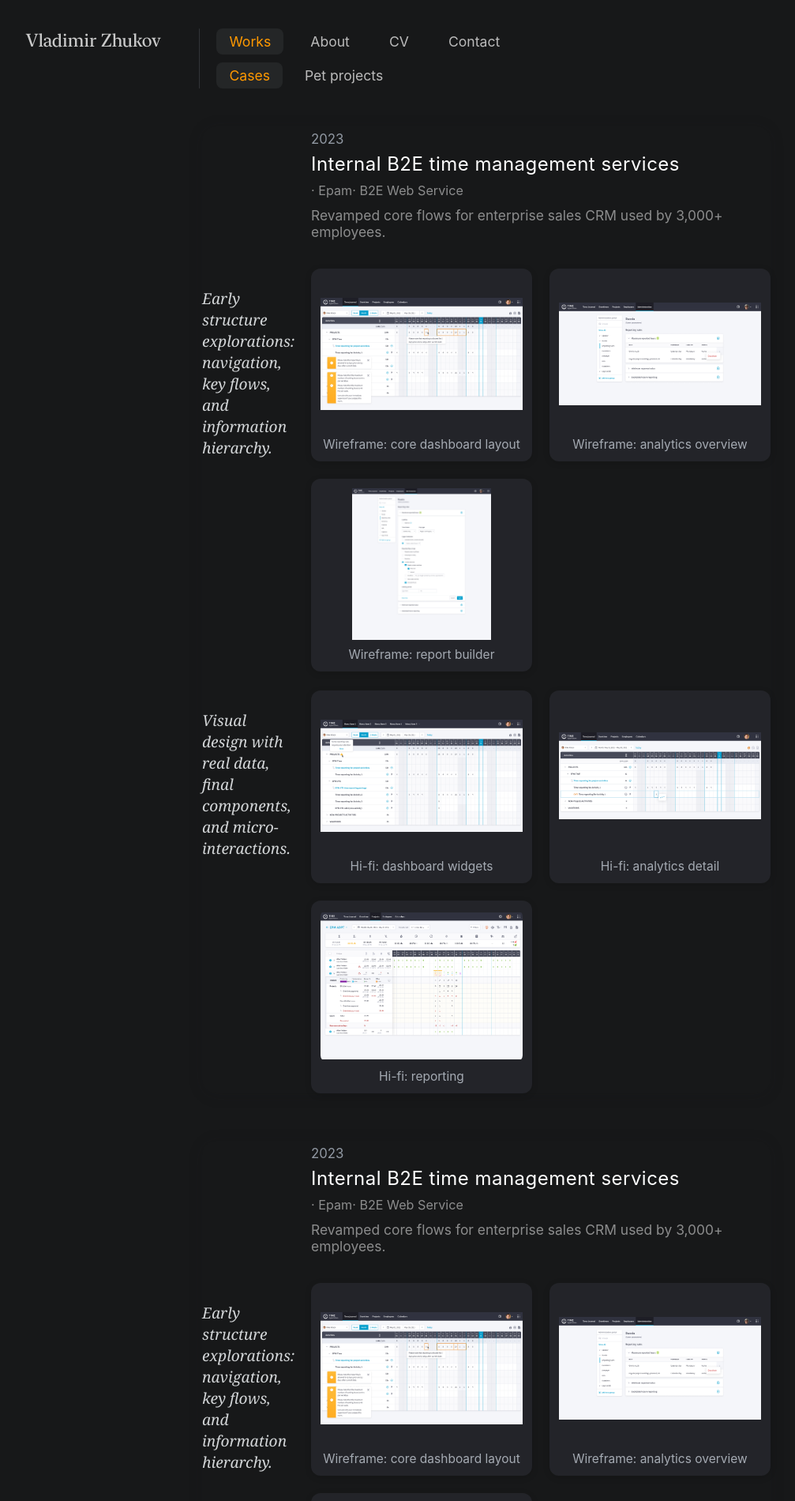
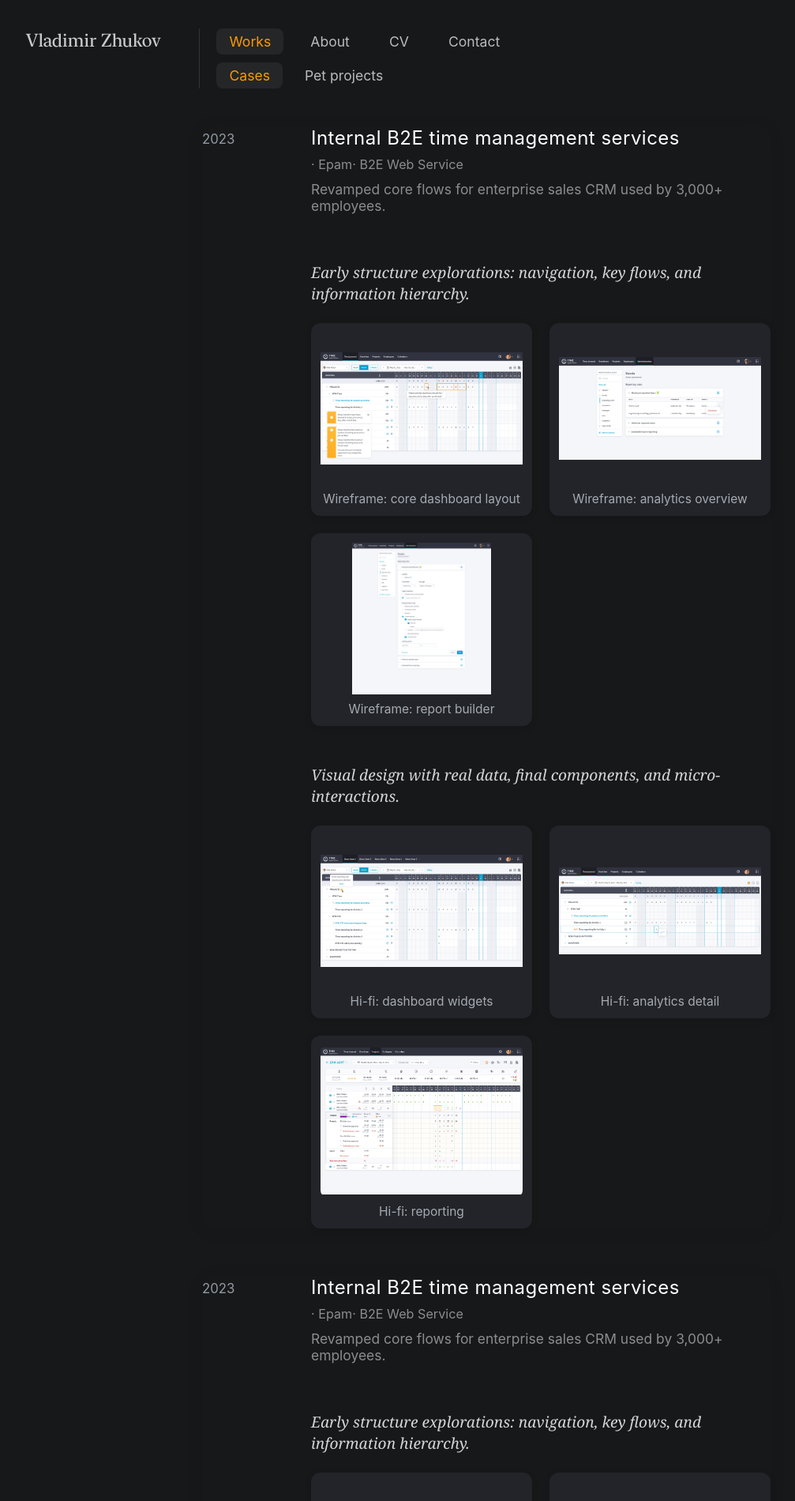
Before and after one commit to uxiscool/experience, a Jekyll site: the page built from cases.md, in a window 1280 px wide. Shown: the top 1900 px of the page at 79% size, without its empty margins (24-1031 px from the left). Built offline with Jekyll 4.4.1, drawn with Linux system fonts in a browser that asks for light colours; some web fonts are replaced.

Commit message:
Add files via upload

```diff
--- a/cases.md
+++ b/cases.md
@@ -13,9 +13,9 @@ permalink: /cases/
   {% assign allcases = site.cases | sort: 'year' | reverse %}
   {% for case in allcases %}
     {% assign case_index = forloop.index0 %}
-    <div class="case-block">
-      <div class="case-meta2">
-        <div class="case-year-rail">{{ case.year }}</div>
+   <div class="case-block">
+  <div class="case-year-rail">{{ case.year }}</div>
+  <div class="case-meta2">
 
 <div class="case-title-row">
   {% assign case_anchor = case.url | replace:'/cases/','' | replace:'/','' | downcase %}
--- a/css/main.css
+++ b/css/main.css
@@ -782,6 +782,7 @@ body.lb-lock #to-top{ opacity: 0; pointer-events: none; }
   }
   .case-meta2{ grid-column:2; }
   .case-gallery{ grid-column:2; }
+  .stage-summary{ grid-column:2; }
 
   /* год в строке метаданных скрываем */
   .case-year-inline{ display:none; }
```
Also changed, not shown: index.md (+3 -4 lines).
